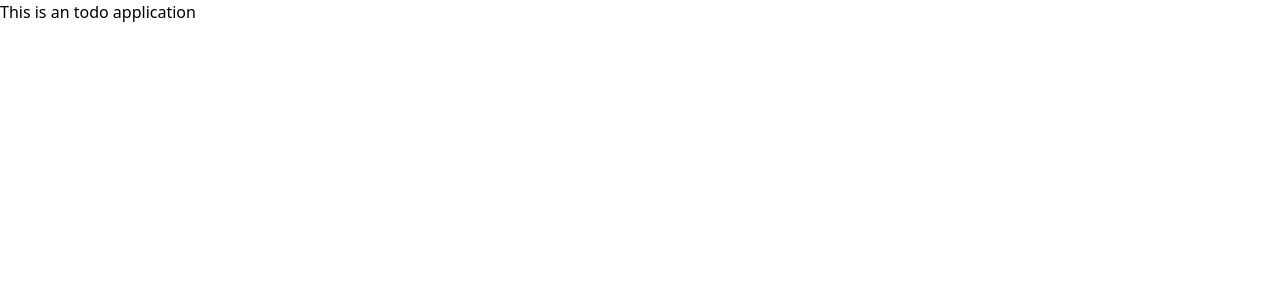
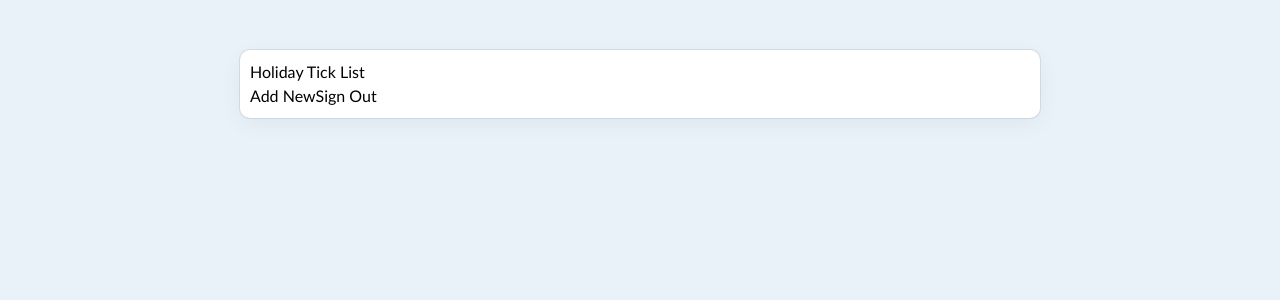
Before and after one commit to Rohanbasnet12/PERN-todo, a React (Vite) app in the folder client/: page / in a window 1280 px wide. Shown: the top 300 px of the page. Built offline with nearby package versions, Linux system fonts and the light colour scheme.

Commit message:
Working on UI

```diff
--- a/client/src/App.css
+++ b/client/src/App.css
@@ -0,0 +1,8 @@
+#app {
+    background-color: rgb(255, 255, 255);
+    box-shadow: rgba(0, 0, 0, 0.05) 0 6px 24px, rgba(0, 0, 0, 0.08) 0 0 0 1px;
+    border-radius: 10px;
+    padding: 10px;
+    width: 800px;
+    margin-top: 50px;
+}
--- a/client/src/App.jsx
+++ b/client/src/App.jsx
@@ -1,12 +1,11 @@
 import React from "react";
 import "./App.css";
+import ListHeader from "./components/ListHeader";
 
 function App() {
   return (
     <div id="app">
-      <h1 className="text-2xl font-bolder w-full text-center">
-        This is an todo application
-      </h1>
+      <ListHeader listName={"Holiday Tick List"} />
     </div>
   );
 }
--- /dev/null
+++ b/client/src/components/ListHeader.jsx
@@ -0,0 +1,27 @@
+import React from "react";
+
+const ListHeader = ({ listName }) => {
+  // Function to handle Sign Out
+  const signOut = () => {
+    alert("Signed Out Button Pressed");
+  };
+
+  return (
+    <div className="w-full flex justify-between border-b-2 py-5">
+      <h1>{listName}</h1>
+      <div className="flex items-center gap-8" id="button-wrapper">
+        <button className="uppercase border rounded-md px-4 py-1 bg-transparent outline-none md:text-md lg:text-md sm:text-sm">
+          Add New
+        </button>
+        <button
+          className="border rounded-md px-4 py-1 bg-transparent outline-none md:text-md lg:text-md sm:text-sm"
+          onClick={signOut}
+        >
+          Sign Out
+        </button>
+      </div>
+    </div>
+  );
+};
+
+export default ListHeader;
--- a/client/src/index.css
+++ b/client/src/index.css
@@ -1,3 +1,10 @@
 @tailwind base;
 @tailwind components;
 @tailwind utilities;
+
+body {
+    background-color: rgb(233, 241, 249);
+    display: flex;
+    justify-content: center;
+    font-family: 'Trebuchet MS', Arial, sans-serif;
+}
```
Also changed, not shown: client/src/components/Auth.jsx (added, +11 -0 lines), client/src/components/ListItem.jsx (added, +7 -0 lines), client/src/components/Modal.jsx (added, +7 -0 lines), client/src/components/ProgressBar.jsx (added, +7 -0 lines), client/src/components/TickIcon.jsx (added, +7 -0 lines), package.json (added, +14 -0 lines), 2 other files (tests, documents, lock files or other folders).
